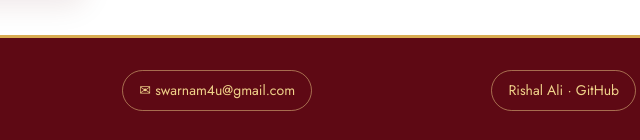
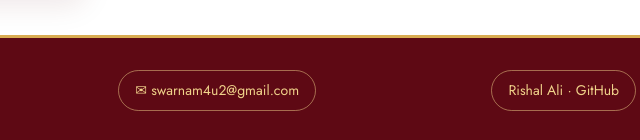
Before and after one commit to rishalaliii/swarnam4u, a plain HTML site: page calculator.html in a window 1280 px wide. Shown: the part 813-953 px from the top of the page, 544-1184 px from the left. Drawn offline with nearby package versions, Linux system fonts and the light colour scheme; no server answers.

Commit message:
Update Swarnam4U contact email

```diff
--- a/calculator.html
+++ b/calculator.html
@@ -40,7 +40,7 @@
 </main>
 <footer><div class="wrap">
   <span>© <span id="yr"></span> Swarnam4U · Kerala<br>Rates are for reference. Confirm the final price with your jeweller.</span>
-  <a class="pill" href="mailto:swarnam4u@gmail.com">✉ swarnam4u@gmail.com</a>
+  <a class="pill" href="mailto:swarnam4u2@gmail.com">✉ swarnam4u2@gmail.com</a>
   <a class="pill" href="https://github.com/rishalaliii/swarnam4u" target="_blank" rel="noopener noreferrer" aria-label="Rishal Ali on GitHub">Rishal Ali · GitHub</a>
 </div></footer>
 <script src="assets/site.js"></script>
```
